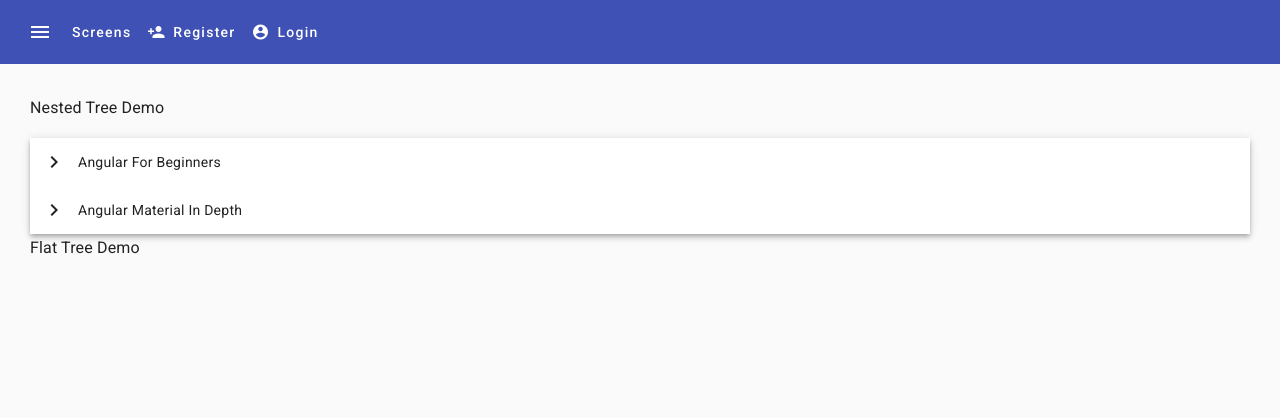
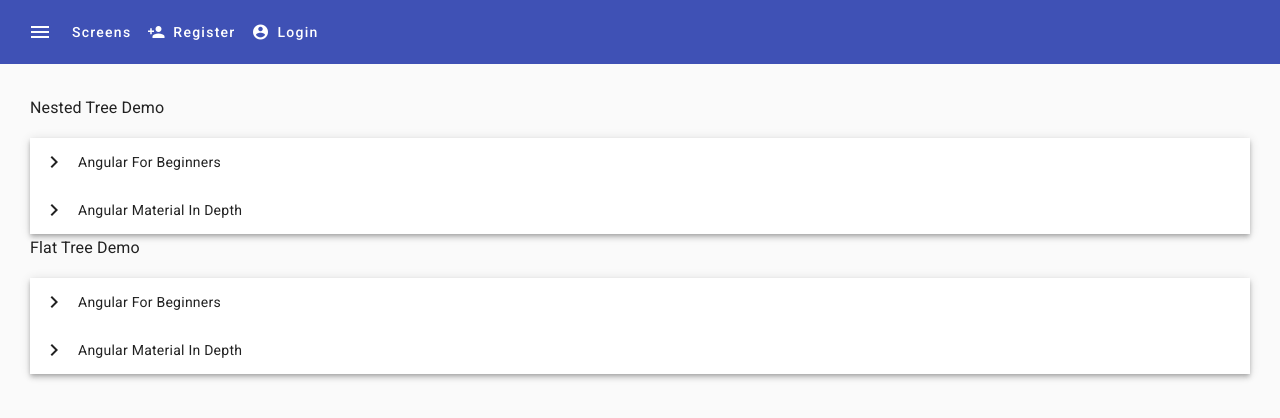
Before and after one commit to paolopci/angular-material-course, an Angular app: page /tree-demo in a window 1280 px wide. Shown: the top 418 px of the page. Built offline with nearby package versions, Linux system fonts and the light colour scheme.

Commit message:
complete flat tree

```diff
--- a/src/app/tree-demo/tree-demo.component.html
+++ b/src/app/tree-demo/tree-demo.component.html
@@ -35,17 +35,19 @@
   <mat-tree class="mat-elevation-z4" [dataSource]="flatDataSource" [treeControl]="flatTreeControl">
 
     <mat-tree-node *matTreeNodeDef="let node" matTreeNodePadding>
-      {{node.name}}
+      <div class="leaf-node">
+        {{node.name}}
+      </div>
     </mat-tree-node>
 
     <mat-tree-node *matTreeNodeDef="let node; when hasFlatChild" matTreeNodePadding>
 
       <button mat-icon-button matTreeNodeToggle>
         <mat-icon>
-          {{flatTreeControl.isExpanded(node) ? "expand_more":"chevron_right"}}
+          {{flatTreeControl.isExpanded(node) ? "expand_more" : "chevron_right"}}
         </mat-icon>
       </button>
-
+      {{node.name}}
     </mat-tree-node>
 
   </mat-tree>
--- a/src/app/tree-demo/tree-demo.component.ts
+++ b/src/app/tree-demo/tree-demo.component.ts
@@ -97,6 +97,7 @@
 
   ngOnInit() {
     this.nestedDataSource.data = TREE_DATA;
+    this.flatDataSource.data = TREE_DATA;
 
   }
 
```
